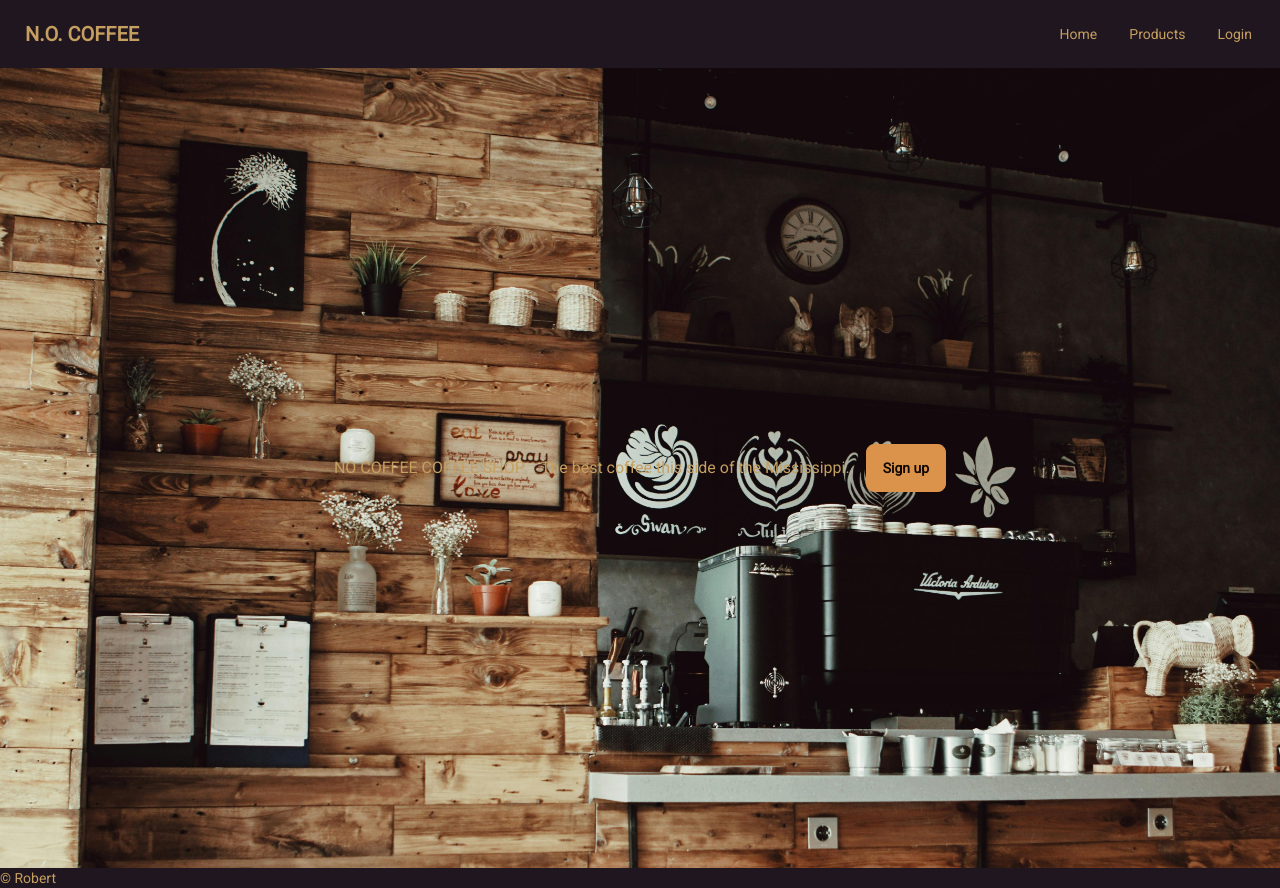
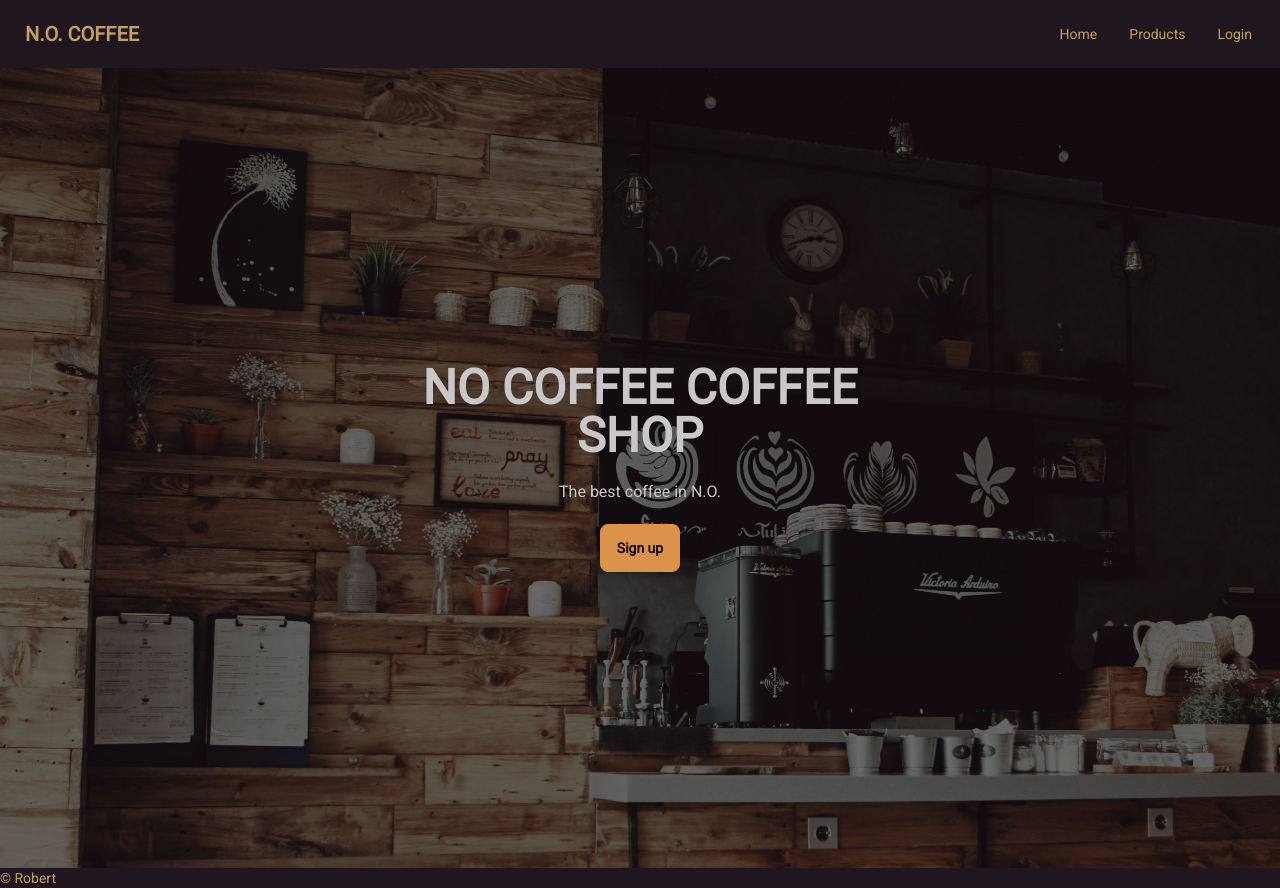
Before and after one commit to rmccrear/coffeeshop-frontend-demo, a Next.js app: page / in a window 1280 px wide. Built offline with nearby package versions, Linux system fonts and the light colour scheme.

Commit message:
update hero div

```diff
--- a/src/pages/index.js
+++ b/src/pages/index.js
@@ -17,19 +17,23 @@ export default function Home() {
   return (
     <div>
 
-      <Navbar title="Home"></Navbar>
-
-      <div className="hero min-h-screen" style={{
-    backgroundImage: "url(/coffee-hero.jpg)",
-  }}>
-        <div className="hero-content text-center">
-          <h1>NO COFFEE COFFEE SHOP</h1>
-          <p> The best coffee this side of the Mississippi.</p>
-          <Button label="Sign up" handleClick={handleCtaClick}>
-          </Button>
+<Navbar title="Home"></Navbar>
+      <div
+        className="hero min-h-screen"
+        style={{
+          backgroundImage: "url(/coffee-hero.jpg)",
+        }}>
+        <div className="hero-overlay bg-opacity-60"></div>
+        <div className="hero-content text-neutral-content text-center">
+          <div className="max-w-md">
+            <h1 className="mb-5 text-5xl font-bold">NO COFFEE COFFEE SHOP</h1>
+            <p className="mb-5">
+              The best coffee in N.O.
+            </p>
+            <Button label="Sign up" handleClick={handleCtaClick} />
+          </div>
         </div>
       </div>
-
       <Footer content="© Robert"></Footer>
 
     </div>
```
